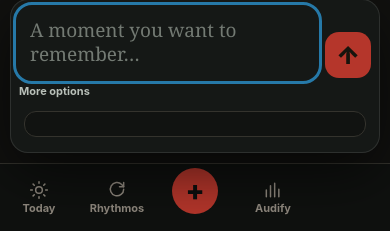
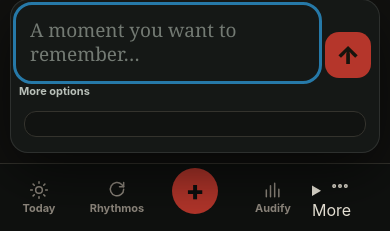
Before and after one commit to drummerbock/sumbody, a Flask app: page /add in a window 390 px wide. Shown: the part 613-844 px from the top of the page. Run offline with Flask 3, Linux system fonts and the light colour scheme; the visitor is signed in with stand-in values (Sample User, id 1); data that the repository does not hold is empty; some libraries are stand-ins or nearby versions.

Commit message:
Balance mobile nav with fifth More destination and contextual menu

```diff
--- a/templates/base.html
+++ b/templates/base.html
@@ -5,7 +5,7 @@
   <meta name="viewport" content="width=device-width,initial-scale=1,viewport-fit=cover">
   <meta name="theme-color" content="#11110f">
   <title>{% block title %}I Am · Becoming the Heartbeat{% endblock %}</title>
-  <link rel="stylesheet" href="{{ url_for('static',filename='style.css',v='20261008-phase5-icons') }}">
+  <link rel="stylesheet" href="{{ url_for('static',filename='style.css',v='20261008-rhythm-flow') }}">
 </head>
 <body class="{{ 'authenticated-page' if current_user.is_authenticated else '' }}">
 <header class="topbar">
@@ -41,6 +41,7 @@
   <a class="{{'active' if request.endpoint == 'goals' else ''}}" href="{{url_for('goals')}}"><span class="nav-symbol" aria-hidden="true"><svg viewBox="0 0 24 24" fill="none" stroke="currentColor" stroke-width="1.8" stroke-linecap="round" stroke-linejoin="round"><path d="M20 11a8 8 0 1 1-2.35-5.65L20 8"/><path d="M20 3v5h-5"/></svg></span><span>Rhythmos</span></a>
   <button class="mobile-add" type="button" data-open-composer aria-label="Add Beat">+</button>
   <a class="{{'active' if request.endpoint == 'history' else ''}}" href="{{url_for('history')}}"><span class="nav-symbol" aria-hidden="true"><svg viewBox="0 0 24 24" fill="none" stroke="currentColor" stroke-width="1.8" stroke-linecap="round" stroke-linejoin="round"><path d="M4 20V12m5 8V7m5 13V4m5 16v-9"/></svg></span><span>Audify</span></a>
+  <details class="mobile-more"><summary aria-label="More navigation" aria-haspopup="true"><span class="nav-symbol" aria-hidden="true"><svg viewBox="0 0 24 24" fill="none" stroke="currentColor" stroke-width="1.8" stroke-linecap="round"><circle cx="5" cy="12" r="1.5"/><circle cx="12" cy="12" r="1.5"/><circle cx="19" cy="12" r="1.5"/></svg></span><span>More</span></summary><nav class="mobile-more-panel" aria-label="More navigation"><a href="{{url_for('onboarding')}}">How it works</a><a href="{{url_for('musical_language')}}">Musical language</a>{% if is_super_admin %}<a href="{{url_for('admin_dashboard')}}">Super Admin</a>{% endif %}<a href="{{url_for('logout')}}">Log out</a></nav></details>
 </footer>
 
 <section class="quick-composer" aria-label="Quick Beat composer">
```
